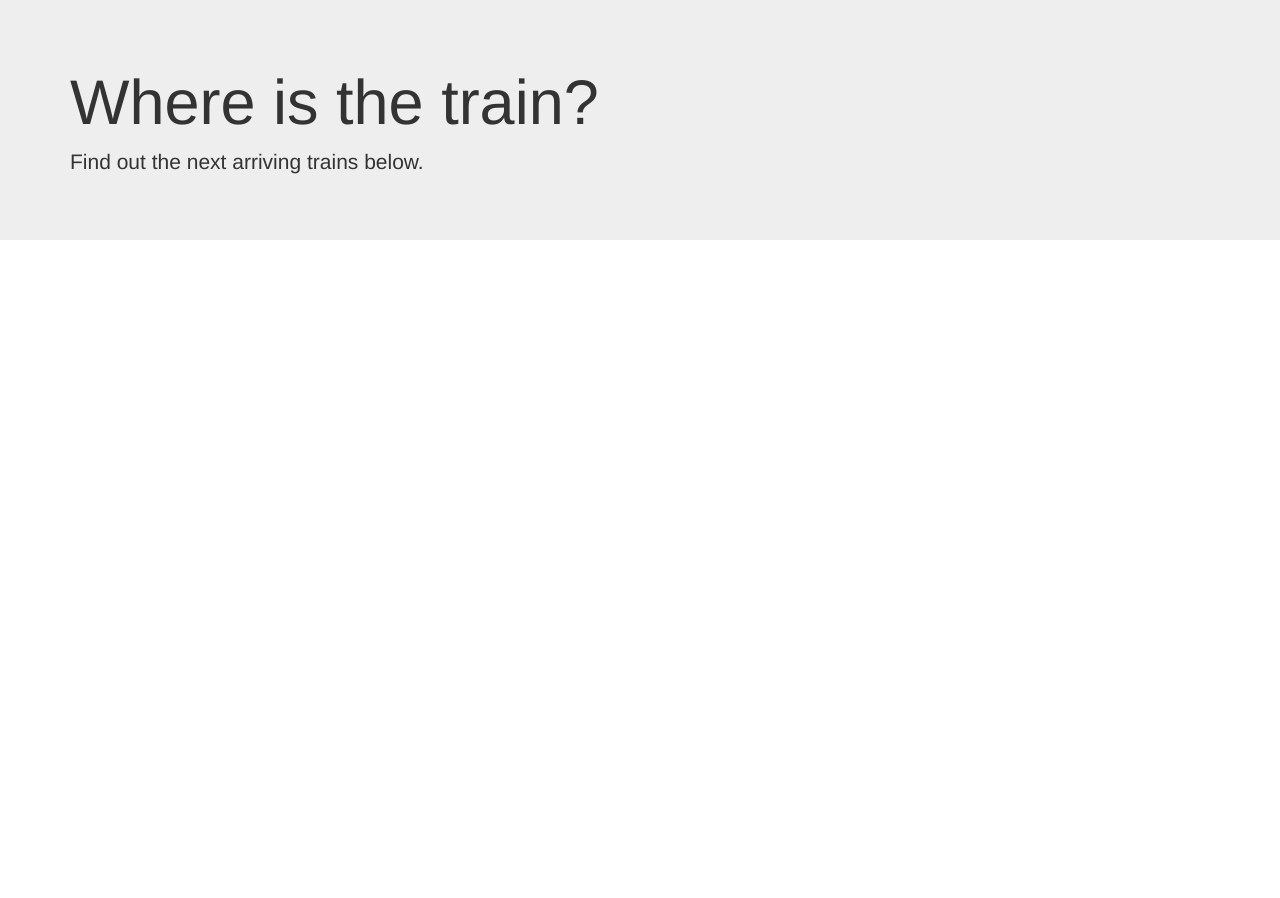
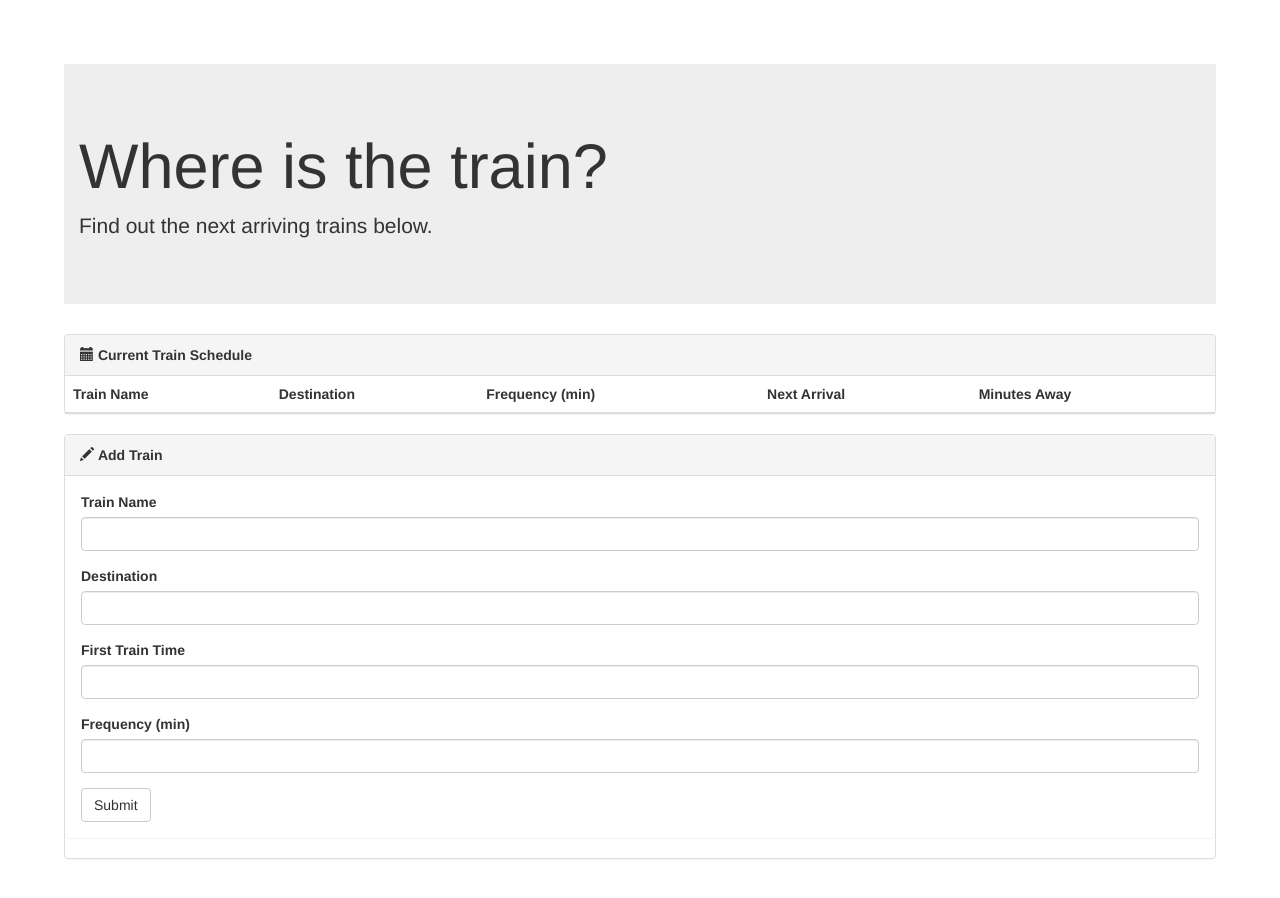
Before and after one commit to AmandaNicoleHiggins/Train-Scheduler, a plain HTML site: page index.html in a window 1280 px wide. Before the commit the page ends 800 px from the top, so only its background shows below. Drawn offline with nearby package versions, Linux system fonts and the light colour scheme; files whose address does not match are found by name.

Commit message:
html set up

```diff
--- a/assets/css/style.css
+++ b/assets/css/style.css
@@ -0,0 +1,3 @@
+body {
+    padding: 5%;
+}
--- a/index.html
+++ b/index.html
@@ -28,6 +28,61 @@
           <p class="lead">Find out the next arriving trains below.</p>
         </div>
       </div>
+      <div class="panel panel-default">
+        <div class="panel-heading">
+            <div class="glyphicon glyphicon-calendar"></div>
+            <strong> Current Train Schedule </strong>
+        </div>
+        <table class="table" id="schedule">
+            <thead>
+                <tr>
+                    <th scope="col" class="column">Train Name</th>
+                    <th scope="col" class="column">Destination</th>
+                    <th scope="col" class="column">Frequency (min)</th>
+                    <th scope="col" class="column">Next Arrival</th>
+                    <th scope="col" class="column">Minutes Away</th>
+                </tr>
+            </thead>
+            <tbody>
+                <tr>
+            </tbody>
+        </table>
+    </div>
+
+    <div class="panel panel-default">
+        <div class="panel-heading">
+            <div class="glyphicon glyphicon-pencil"></div>
+            <strong> Add Train </strong>
+        </div>
+        <form>
+
+    <div class="panel panel-body">
+        <div class="form-group">
+            <label for="trainName">Train Name</label>
+            <input type="text" class="form-control" id="trainName-input">
+        </div>
+
+        <div class="form-group">
+            <label for="destination">Destination</label>
+            <input type="text" class="form-control" id="destination-input">
+        </div>
+
+        <div class="form-group">
+            <label for="firstTime">First Train Time</label>
+            <input type="text" class="form-control" id="firstTime-input">
+        </div>
+        <div class="form-group">
+
+            <label for="frequency">Frequency (min)</label>
+            <input type="text" class="form-control" id="frequency-input">
+        </div>
+
+        <button type="button" class="btn btn-default" id="submit">
+            Submit
+        </button>
+
+
+    </div>
 
     <script src="https://code.jquery.com/jquery.js"></script>
     <script src="assets/javascript/app.js"></script>
```
